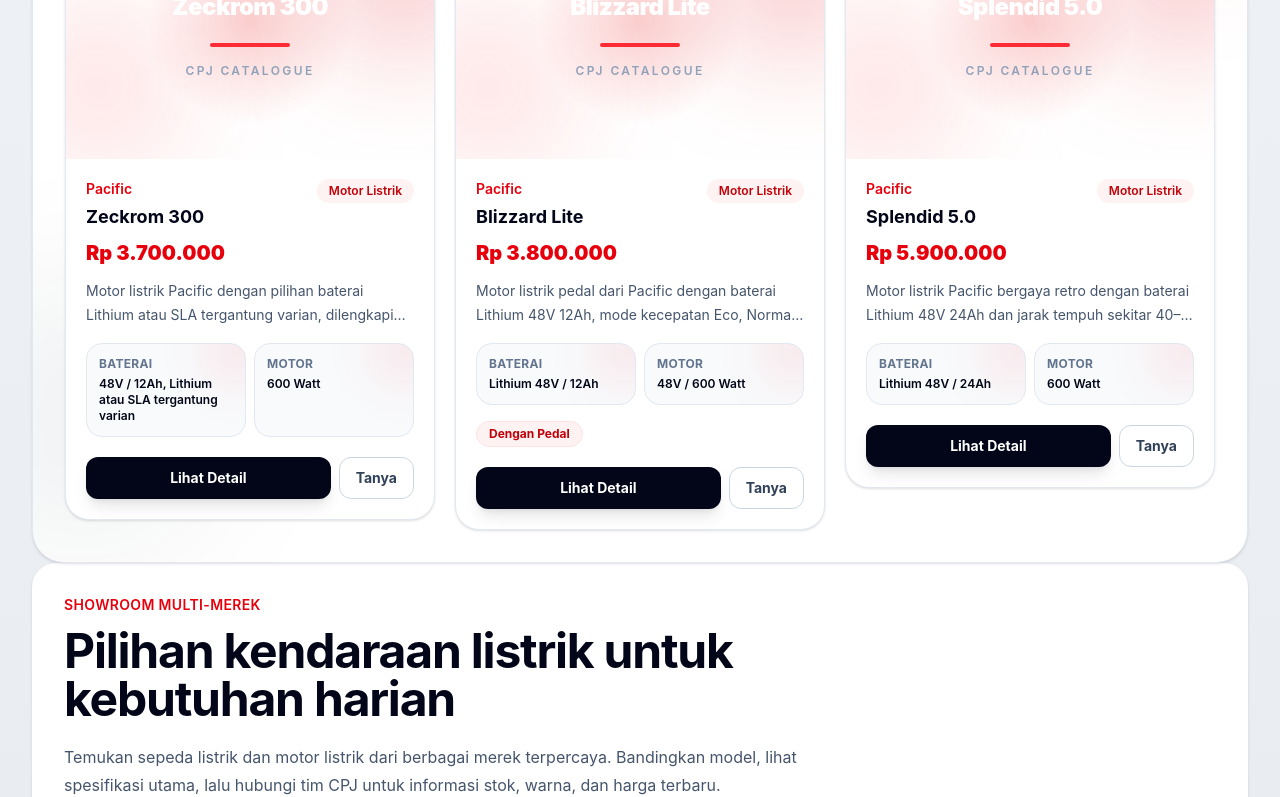
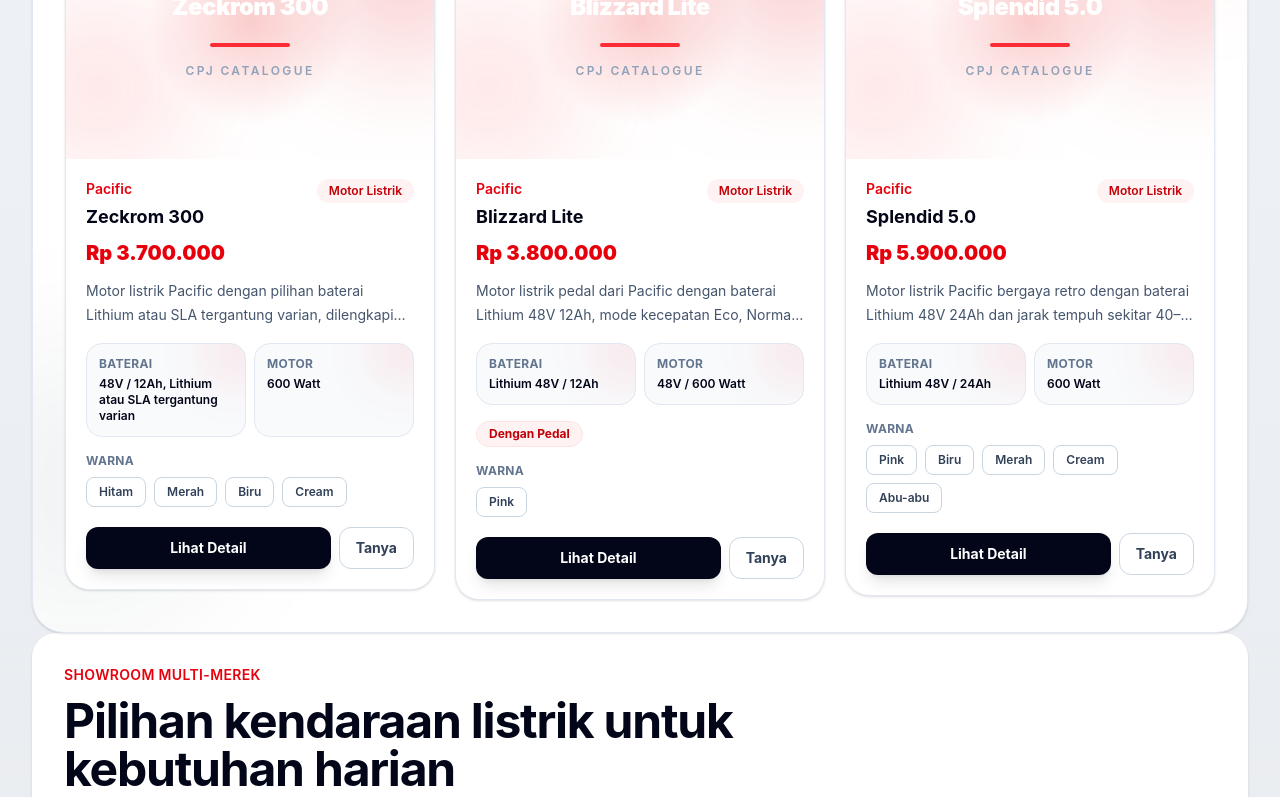
Before and after one commit to jason1511/cpj-product-catalogue, a React (Vite) app: page / in a window 1280 px wide. Shown: the part 2944-3741 px from the top of the page. Built offline with nearby package versions, Linux system fonts and the light colour scheme; no server answers.

Commit message:
Add colour previews and clickable product cards (#12)

```diff
--- a/src/components/ProductCard.jsx
+++ b/src/components/ProductCard.jsx
@@ -1,6 +1,19 @@
+import { useEffect, useState } from "react";
 import { createProductMessage, createWhatsAppLink } from "../utils/whatsapp";
 
 function ProductCard({ product, onViewDetails }) {
+  const [selectedColor, setSelectedColor] = useState("");
+  const colors = Array.isArray(product.colors) ? product.colors : [];
+  const displayImage = product.colorImages?.[selectedColor] || product.image;
+
+  useEffect(() => {
+    setSelectedColor("");
+  }, [product.id]);
+
+  function openDetails() {
+    onViewDetails?.({ ...product, selectedColor });
+  }
+
   const typeLabels = {
     "motor-listrik": "Motor Listrik",
     "sepeda-listrik": "Sepeda Listrik",
@@ -13,11 +26,17 @@ function ProductCard({ product, onViewDetails }) {
   };
 
   return (
-    <article className="overflow-hidden rounded-3xl border border-slate-200 bg-white shadow-sm transition duration-300 hover:-translate-y-1 hover:border-red-200 hover:shadow-xl">
+    <article className="relative overflow-hidden rounded-3xl border border-slate-200 bg-white shadow-sm transition duration-300 hover:-translate-y-1 hover:border-red-200 hover:shadow-xl">
+      <button
+        type="button"
+        onClick={openDetails}
+        aria-label={`Lihat detail ${product.brand} ${product.model}`}
+        className="absolute inset-0 z-10 cursor-pointer rounded-3xl focus-visible:outline-4 focus-visible:outline-offset-[-4px] focus-visible:outline-red-600"
+      />
       <div className="relative flex aspect-[4/3] items-center justify-center overflow-hidden bg-white">
-        {product.image ? (
+        {displayImage ? (
           <img
-            src={product.image}
+            src={displayImage}
             alt={`${product.brand} ${product.model}`}
             className="h-full w-full object-contain p-4"
           />
@@ -66,7 +85,7 @@ function ProductCard({ product, onViewDetails }) {
                 href={createWhatsAppLink(createProductMessage(product))}
                 target="_blank"
                 rel="noreferrer"
-                className="mt-2 inline-flex rounded-lg bg-emerald-600 px-3 py-2 text-sm font-bold text-white transition hover:bg-emerald-700"
+                className="relative z-20 mt-2 inline-flex rounded-lg bg-emerald-600 px-3 py-2 text-sm font-bold text-white transition hover:bg-emerald-700"
               >
                 Hubungi untuk harga
               </a>
@@ -129,10 +148,31 @@ function ProductCard({ product, onViewDetails }) {
           </div>
         )}
 
-        <div className="mt-5 flex gap-2">
+        {colors.length > 0 && (
+          <div className="relative z-20 mt-4" aria-label="Pilihan warna">
+            <p className="mb-2 text-xs font-bold uppercase tracking-wide text-slate-500">Warna</p>
+            <div className="flex flex-wrap gap-2">
+              {colors.map((color) => (
+                <button
+                  key={color}
+                  type="button"
+                  aria-pressed={selectedColor === color}
+                  onClick={() => setSelectedColor(color)}
+                  className={selectedColor === color
+                    ? "rounded-lg border border-red-600 bg-red-50 px-3 py-1.5 text-xs font-bold text-red-700"
+                    : "rounded-lg border border-slate-300 bg-white px-3 py-1.5 text-xs font-semibold text-slate-700 hover:border-red-400"}
+                >
+                  {color}
+                </button>
+              ))}
+            </div>
+          </div>
+        )}
+
+        <div className="relative z-20 mt-5 flex gap-2">
           <button
             type="button"
-            onClick={() => onViewDetails?.(product)}
+            onClick={openDetails}
             className="flex-1 rounded-xl bg-slate-950 px-4 py-2.5 text-sm font-bold text-white shadow-lg shadow-slate-950/10 transition hover:-translate-y-0.5 hover:bg-red-600 hover:shadow-red-600/20"
           >
             Lihat Detail
--- a/src/components/ProductDetailModal.jsx
+++ b/src/components/ProductDetailModal.jsx
@@ -15,11 +15,11 @@ function ProductDetailModal({ product, onClose }) {
   };
 
   const [selectedColor, setSelectedColor] = useState(
-    product?.colors?.[0] || "",
+    product?.selectedColor || product?.colors?.[0] || "",
   );
 
   useEffect(() => {
-    setSelectedColor(product?.colors?.[0] || "");
+    setSelectedColor(product?.selectedColor || product?.colors?.[0] || "");
   }, [product]);
 
   const selectedColorImage = selectedColor
```
